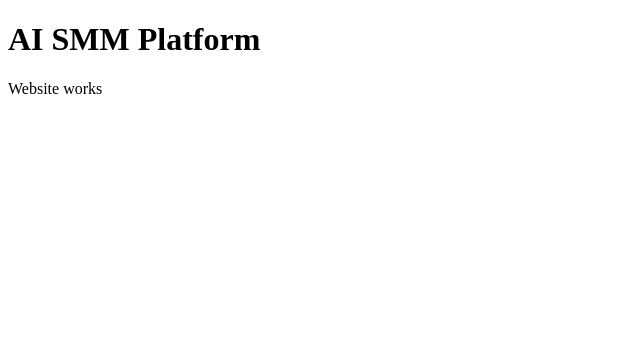
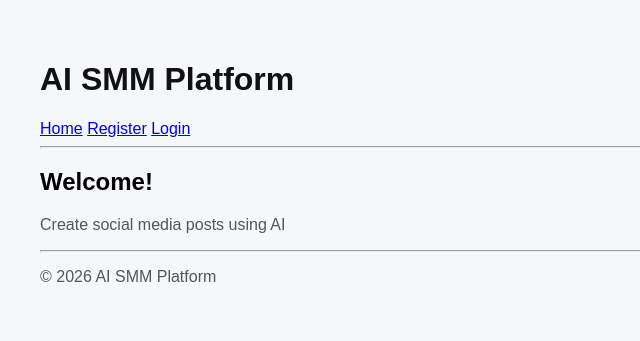
Before and after one commit to sairanovamir14/SOCIAL-MEDIA-POST-BOT, a FastAPI app: page / in a window 1280 px wide. Shown: the top 341 px of the page, without its empty margins (0-640 px from the left). Run offline with FastAPI, Linux system fonts and the light colour scheme.

Commit message:
Add base template and CSS styling

```diff
--- /dev/null
+++ b/frontend/static/style.css
@@ -0,0 +1,14 @@
+body {
+    font-family: Arial;
+    background: #f5f7fa;
+    margin: 0;
+    padding: 40px;
+}
+
+h1 {
+    color: #111;
+}
+
+p {
+    color: #555;
+}
--- /dev/null
+++ b/frontend/templates/base.html
@@ -0,0 +1,31 @@
+<!DOCTYPE html>
+<html>
+<head>
+    <title>AI SMM Platform</title>
+    <link rel="stylesheet" href="/static/style.css">
+</head>
+<body>
+
+<header>
+    <h1>AI SMM Platform</h1>
+    <nav>
+        <a href="/">Home</a>
+        <a href="/register">Register</a>
+        <a href="/login">Login</a>
+    </nav>
+</header>
+
+<hr>
+
+<main>
+    {% block content %}{% endblock %}
+</main>
+
+<hr>
+
+<footer>
+    <p>© 2026 AI SMM Platform</p>
+</footer>
+
+</body>
+</html>
--- a/frontend/templates/index.html
+++ b/frontend/templates/index.html
@@ -1,12 +1,6 @@
-<!DOCTYPE html>
-<html>
-<head>
-    <title>AI SMM Platform</title>
-</head>
-<body>
+{% extends "base.html" %}
 
-<h1>AI SMM Platform</h1>
-<p>Website works</p>
-
-</body>
-</html>
+{% block content %}
+<h2>Welcome!</h2>
+<p>Create social media posts using AI</p>
+{% endblock %}
```
